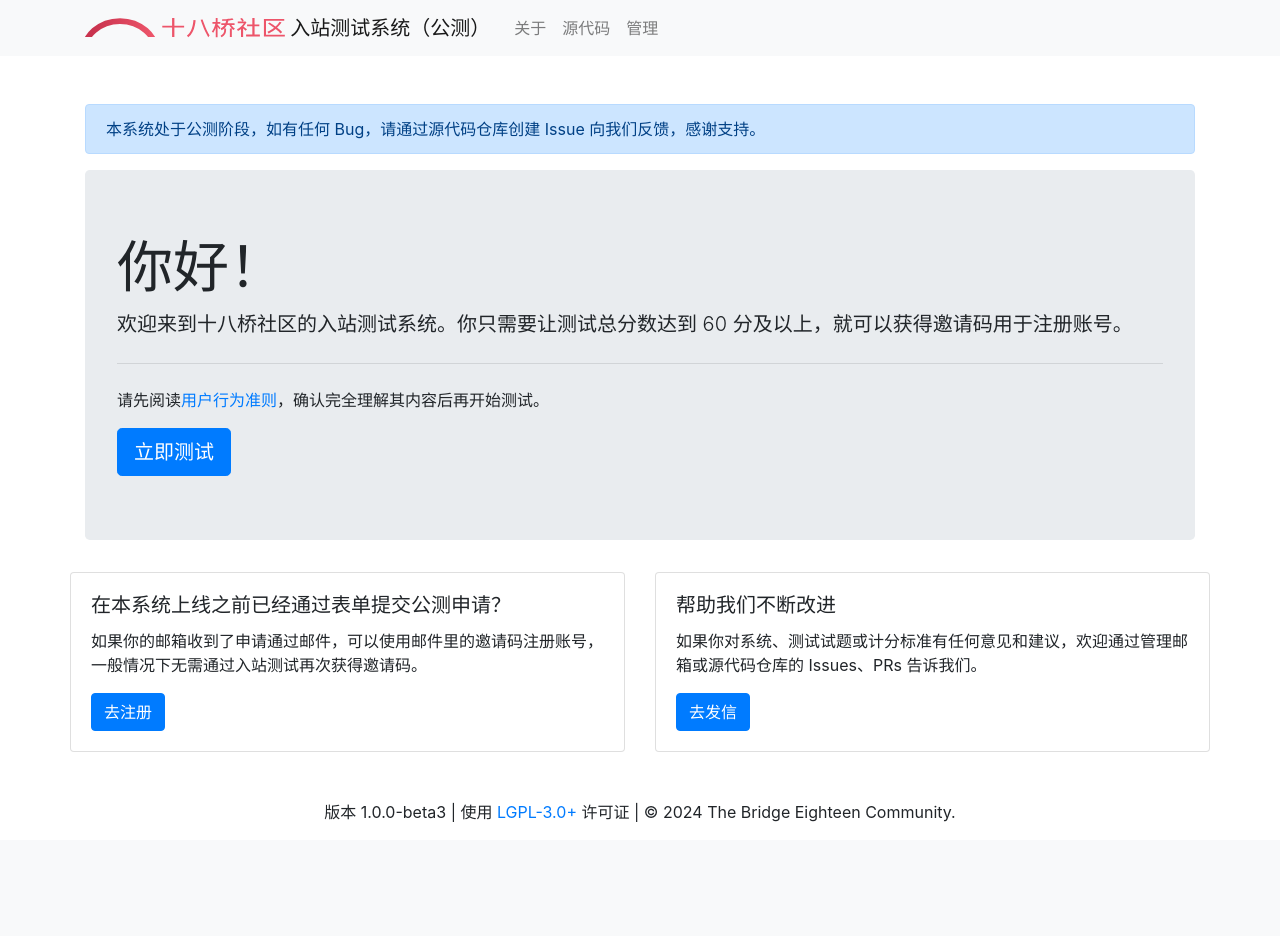
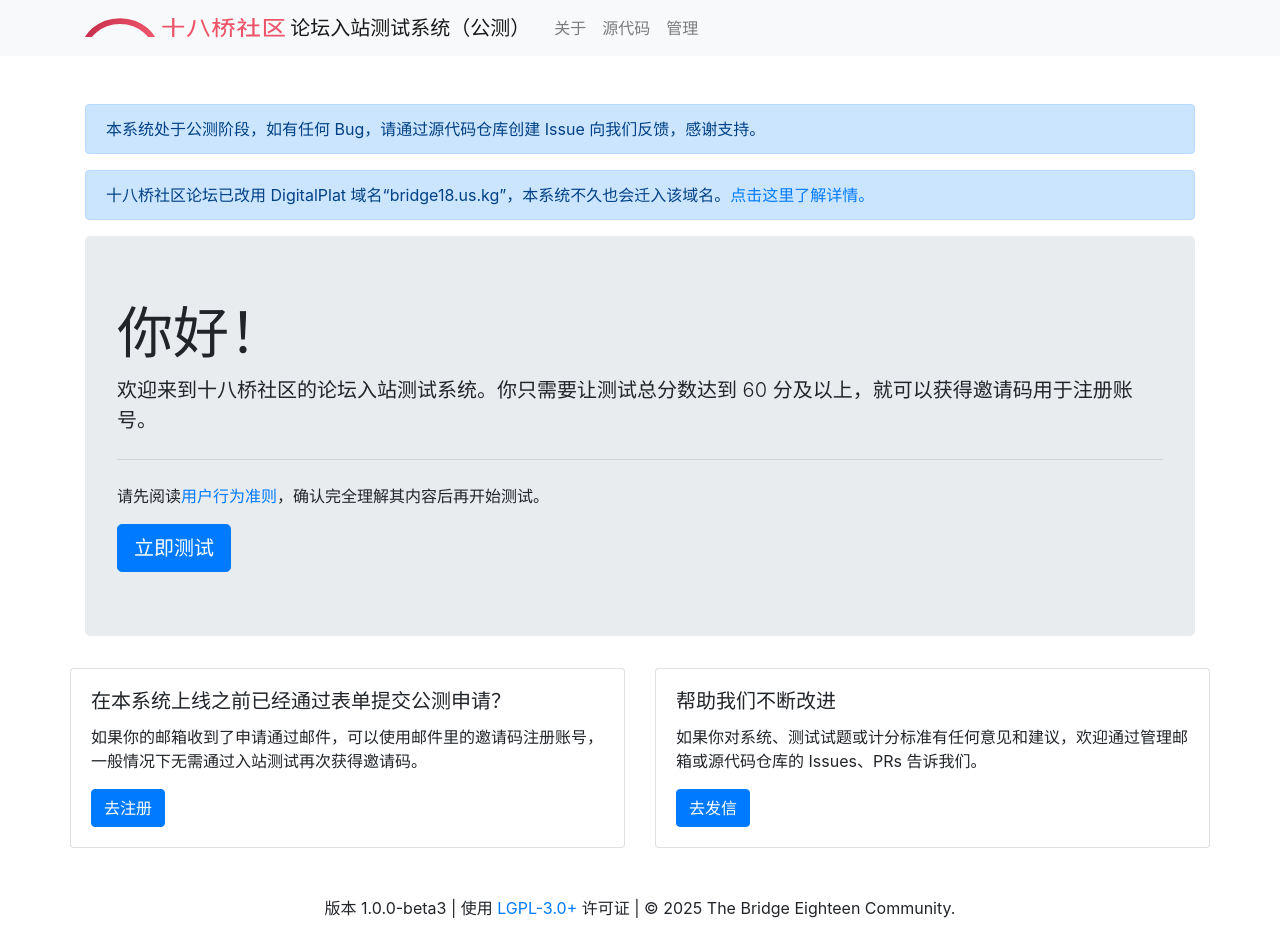
Before and after one commit to bridgeeighteen/b18-exam, a PHP site: page / in a window 1280 px wide. Before the commit the page ends 822 px from the top, so only its background shows below. Run offline with PHP 8.4, Linux system fonts and the light colour scheme; some libraries are stand-ins or nearby versions.

Commit message:
fix: 修正链接 & 放弃 Word

```diff
--- a/admin/views/nav.php
+++ b/admin/views/nav.php
@@ -4,7 +4,7 @@
             <a class="navbar-brand" href="../index.php">
                 <img src="../views/assets/logo_text.svg" height="25" class="d-inline-block align-text-bottom"
                     alt="十八桥社区">
-                入站测试系统（公测）
+                论坛入站测试系统（公测）
             </a>
             <button class="navbar-toggler" type="button" data-toggle="collapse" data-target="#navbarNav"
                 aria-controls="navbarNav" aria-expanded="false" aria-label="Toggle navigation">
@@ -14,10 +14,10 @@
             <div class="collapse navbar-collapse" id="navbarNav">
                 <ul class="navbar-nav mr-auto">
                     <li class="nav-item">
-                        <a class="nav-link" href="https://www.bridge18.rr.nu/d/1">关于</a>
+                        <a class="nav-link" href="https://www.bridge18.us.kg/d/1">关于</a>
                     </li>
                     <li class="nav-item">
-                        <a class="nav-link" href="https://github.com/favocas/b18-exam">源代码</a>
+                        <a class="nav-link" href="https://github.com/bridgeeighteen/b18-exam">源代码</a>
                     </li>
                     <li class="nav-item">
                         <a class="nav-link active" href="/admin/">管理</a>
--- a/composer.json
+++ b/composer.json
@@ -1,6 +1,6 @@
 {
     "name": "bridgeeighteen/exam",
-    "description": "A simple entrance exam system for Bridge Eighteen.",
+    "description": "A simple entrance exam system for the Bridge Eighteen Community Forum.",
     "type": "project",
     "license": "LGPL-3.0+",
     "authors": [
@@ -15,6 +15,6 @@
         "twbs/bootstrap": "4.6.2",
         "components/jquery": "3.5.1",
         "fluxsoft/php-turnstile": "^0.1.3",
-        "phpoffice/phpword": "^1.2"
+        "erusev/parsedown": "^1.7"
     }
 }
--- a/config-example.php
+++ b/config-example.php
@@ -10,7 +10,7 @@ define('DB_USER', 'USERNAME'); // 数据库用户名
 define('DB_PASS', 'PASSWORD'); // 数据库密码
 
 // API 配置
-define('API_SITE', 'www.bridge18.rr.nu'); // Flarum 站点域名
+define('API_SITE', 'www.bridge18.us.kg'); // Flarum 站点域名
 define('API_X_CSRF_TOKEN', 'YOUR_API_X_CSRF_TOKEN'); // Flarum API 的令牌，直接从个人设置 -> 安全页面创建并获取
 
 // 其他配置
--- a/index.php
+++ b/index.php
@@ -6,14 +6,14 @@
 <head>
     <meta charset="UTF-8">
     <meta name="viewport" content="width=device-width, initial-scale=1.0">
-    <title>十八桥社区入站测试系统</title>
+    <title>十八桥社区论坛入站测试系统</title>
     <link rel="stylesheet" href="./vendor/twbs/bootstrap/dist/css/bootstrap.min.css">
 </head>
 
 <?php include './views/nav.php'; ?>
                 <div class="jumbotron">
                     <h1 class="display-4">你好！</h1>
-                    <p class="lead">欢迎来到十八桥社区的入站测试系统。你只需要让测试总分数达到 <?php echo htmlspecialchars(SCORE_THRESHOLD); ?> 分及以上，就可以获得邀请码用于注册账号。</p>
+                    <p class="lead">欢迎来到十八桥社区的论坛入站测试系统。你只需要让测试总分数达到 <?php echo htmlspecialchars(SCORE_THRESHOLD); ?> 分及以上，就可以获得邀请码用于注册账号。</p>
                     <hr class="my-4">
                     <p>请先阅读<a href="https://www.bridge18.rr.nu/p/3-code-of-user-conduct">用户行为准则</a>，确认完全理解其内容后再开始测试。</p>
                     <?php
--- a/views/footer.php
+++ b/views/footer.php
@@ -2,7 +2,7 @@
 require_once __DIR__ . '/../includes/version.php';
 ?>
         <div class="row justify-content-center mt-5">
-            <p>版本 <?php echo htmlspecialchars(VERSION); ?> | 使用 <a href="https://www.gnu.org/licenses/lgpl-3.0.html">LGPL-3.0+</a> 许可证 | © 2024 The Bridge Eighteen Community.</p>
+            <p>版本 <?php echo htmlspecialchars(VERSION); ?> | 使用 <a href="https://www.gnu.org/licenses/lgpl-3.0.html">LGPL-3.0+</a> 许可证 | © 2025 The Bridge Eighteen Community.</p>
         </div>
     </div>
     <script src="./vendor/components/jquery/jquery.min.js"></script>
--- a/views/nav.php
+++ b/views/nav.php
@@ -4,7 +4,7 @@
             <a class="navbar-brand" href="index.php">
                 <img src="./views/assets/logo_text.svg" height="25" class="d-inline-block align-text-bottom"
                     alt="十八桥社区">
-                入站测试系统（公测）
+                论坛入站测试系统（公测）
             </a>
             <button class="navbar-toggler" type="button" data-toggle="collapse" data-target="#navbarNav"
                 aria-controls="navbarNav" aria-expanded="false" aria-label="Toggle navigation">
@@ -32,3 +32,6 @@
                 <div class="alert alert-primary" role="alert">
                     本系统处于公测阶段，如有任何 Bug，请通过源代码仓库创建 Issue 向我们反馈，感谢支持。
                 </div>
+                <div class="alert alert-primary" role="alert">
+                    十八桥社区论坛已改用 DigitalPlat 域名“bridge18.us.kg”，本系统不久也会迁入该域名。<a href="https://www.bridge18.us.kg/d/72">点击这里了解详情。</a>
+                </div>
```
Also changed, not shown: README.md, 1 other file.
